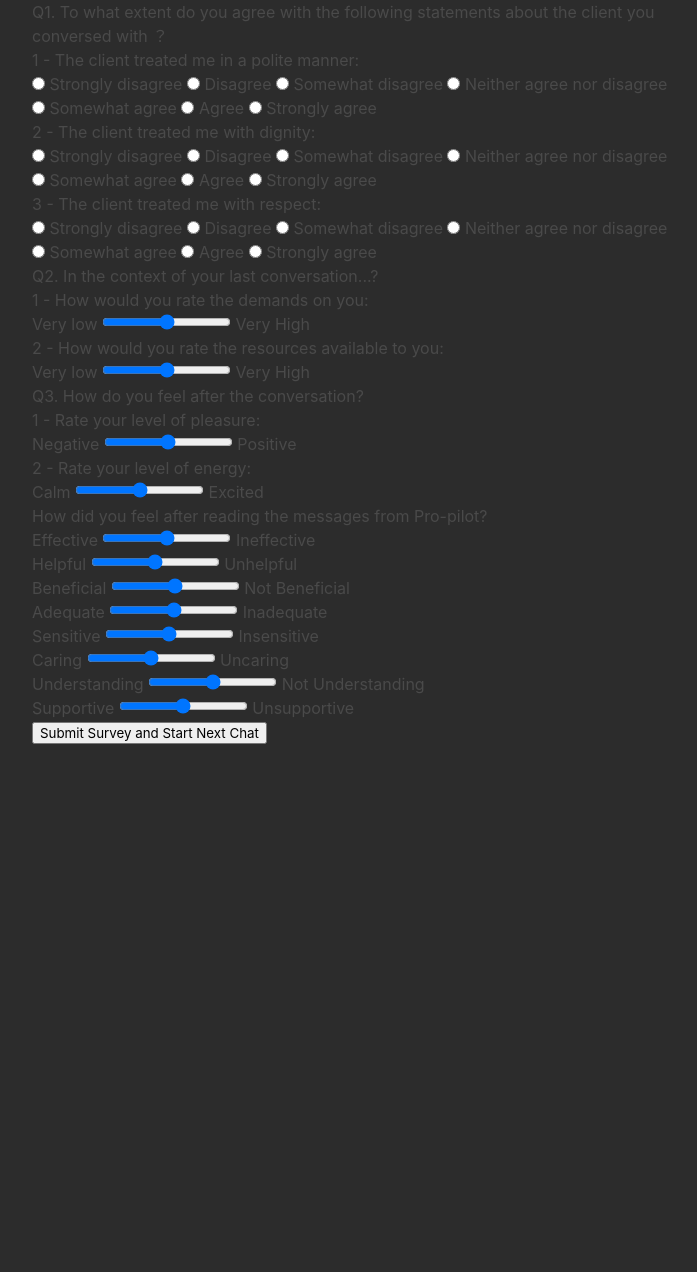
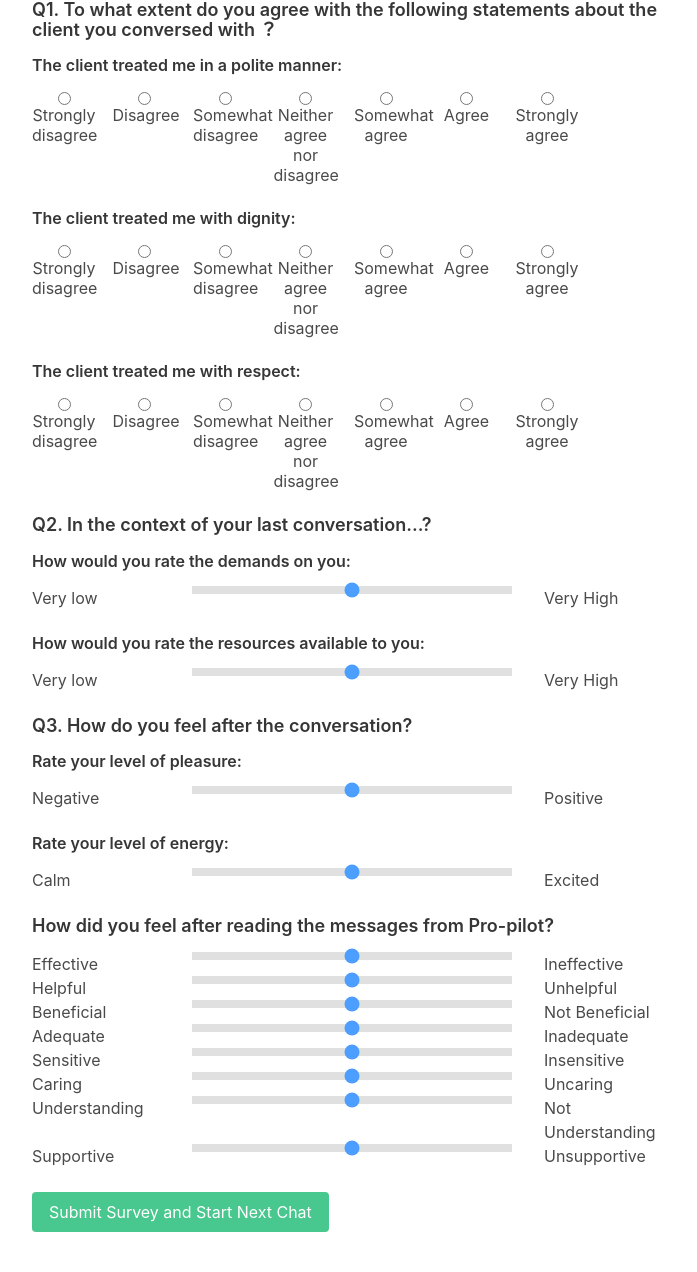
Before and after one commit to vedantswain/care-pilot, a Flask app: page /1/set-survey in a window 1280 px wide. Shown: the whole page, without its empty margins (288-985 px from the left). Run offline with Flask 3, Linux system fonts and the light colour scheme; parts of the project's set-up code (start-up, migrations or seed data) failed here and were passed over; some libraries are stand-ins or nearby versions.

Commit message:
Facelift on the form elements and arrangement to fit template and scoring.

```diff
--- a/static/style_chat.css
+++ b/static/style_chat.css
@@ -294,3 +294,38 @@ pre {
 .very-negative {
   background-color: #FF4500; /* Example green color */
 }
+
+.slider-container {
+  display: flex;
+  justify-content: space-between;
+  width: 100%;
+}
+
+.slider-container span {
+    width: 8em;
+}
+
+.slider {
+  -webkit-appearance: none;
+  width: 24em;
+  height: 8px;
+  background: #d3d3d3;
+  opacity: 0.7;
+  -webkit-transition: .2s;
+  transition: opacity .2s;
+}
+
+.slider:hover {
+  opacity: 1;
+}
+
+.radio {
+    width: 4em;
+    margin-right: 4px;
+    text-align: -webkit-center;
+    vertical-align: text-top;
+}
+
+.radio input {
+    display: block;
+}
--- a/templates/feedback.html
+++ b/templates/feedback.html
@@ -4,127 +4,143 @@
     <meta charset="UTF-8">
     <title>Post-task Survey</title>
     <link rel="stylesheet" href="https://unpkg.com/bulma@0.9.3/css/bulma.min.css">
+    <link rel="stylesheet" href="{{ url_for('static', filename='style_chat.css') }}">
 </head>
 <body>
 
 <form id="feedbackForm">
     <div class="modal" id="surveyModal">
-        <div class="modal-background"></div>
         <div class="modal-content">
 
             <!-- Interaction -->
-            <div class="survey-section">
-                <h2>Q1. To what extent do you agree with the following statements about the client you conversed with ？</h2>
-                <h3>1 - The client treated me in a polite manner:</h3>
-                <label><input type="radio" name="polite" value="1"> Strongly disagree</label>
-                <label><input type="radio" name="polite" value="2"> Disagree</label>
-                <label><input type="radio" name="polite" value="3"> Somewhat disagree</label>
-                <label><input type="radio" name="polite" value="4"> Neither agree nor disagree</label>
-                <label><input type="radio" name="polite" value="5"> Somewhat agree</label>
-                <label><input type="radio" name="polite" value="6"> Agree</label>
-                <label><input type="radio" name="polite" value="7"> Strongly agree</label>
+            <div class="block survey-section">
+                <div class="control content">
+                    <h5>Q1. To what extent do you agree with the following statements about the client you conversed with ？</h5>
+                    <h6>The client treated me in a polite manner:</h6>
+                        <label class="radio"><input type="radio" name="polite" value="-3"> Strongly disagree</label>
+                        <label class="radio"><input type="radio" name="polite" value="-2"> Disagree</label>
+                        <label class="radio"><input type="radio" name="polite" value="-1"> Somewhat disagree</label>
+                        <label class="radio"><input type="radio" name="polite" value="0"> Neither agree nor disagree</label>
+                        <label class="radio"><input type="radio" name="polite" value="1"> Somewhat agree</label>
+                        <label class="radio"><input type="radio" name="polite" value="2"> Agree</label>
+                        <label class="radio"><input type="radio" name="polite" value="3"> Strongly agree</label>
 
-                <h3>2 - The client treated me with dignity:</h3>
-                <label><input type="radio" name="dignity" value="1"> Strongly disagree</label>
-                <label><input type="radio" name="dignity" value="2"> Disagree</label>
-                <label><input type="radio" name="dignity" value="3"> Somewhat disagree</label>
-                <label><input type="radio" name="dignity" value="4"> Neither agree nor disagree</label>
-                <label><input type="radio" name="dignity" value="5"> Somewhat agree</label>
-                <label><input type="radio" name="dignity" value="6"> Agree</label>
-                <label><input type="radio" name="dignity" value="7"> Strongly agree</label>
+                </div>
+                <div class="control content">
 
-                <h3>3 - The client treated me with respect:</h3>
-                <label><input type="radio" name="respect" value="1"> Strongly disagree</label>
-                <label><input type="radio" name="respect" value="2"> Disagree</label>
-                <label><input type="radio" name="respect" value="3"> Somewhat disagree</label>
-                <label><input type="radio" name="respect" value="4"> Neither agree nor disagree</label>
-                <label><input type="radio" name="respect" value="5"> Somewhat agree</label>
-                <label><input type="radio" name="respect" value="6"> Agree</label>
-                <label><input type="radio" name="respect" value="7"> Strongly agree</label>
+                    <h6>The client treated me with dignity:</h6>
+                        <label class="radio"><input type="radio" name="dignity" value="-3"> Strongly disagree</label>
+                        <label class="radio"><input type="radio" name="dignity" value="-2"> Disagree</label>
+                        <label class="radio"><input type="radio" name="dignity" value="-1"> Somewhat disagree</label>
+                        <label class="radio"><input type="radio" name="dignity" value="0"> Neither agree nor disagree</label>
+                        <label class="radio"><input type="radio" name="dignity" value="1"> Somewhat agree</label>
+                        <label class="radio"><input type="radio" name="dignity" value="2"> Agree</label>
+                        <label class="radio"><input type="radio" name="dignity" value="3"> Strongly agree</label>
+
+                </div>
+                <div class="control content">
+
+                    <h6>The client treated me with respect:</h6>
+                        <label class="radio"><input type="radio" name="respect" value="-3"> Strongly disagree</label>
+                        <label class="radio"><input type="radio" name="respect" value="-2"> Disagree</label>
+                        <label class="radio"><input type="radio" name="respect" value="-1"> Somewhat disagree</label>
+                        <label class="radio"><input type="radio" name="respect" value="0"> Neither agree nor disagree</label>
+                        <label class="radio"><input type="radio" name="respect" value="1"> Somewhat agree</label>
+                        <label class="radio"><input type="radio" name="respect" value="2"> Agree</label>
+                        <label class="radio"><input type="radio" name="respect" value="3"> Strongly agree</label>
+                </div>
             </div>
 
             <!-- Cognitive Demands/Resources -->
-            <div class="survey-section">
-                <h2>Q2. In the context of your last conversation...?</h2>
-                <h3>1 - How would you rate the demands on you:</h3>
-                <div class="range-labels">
+            <div class="block survey-section">
+                <div class="control content">
+                    <h5>Q2. In the context of your last conversation...?</h5>
+                    <h6>How would you rate the demands on you:</h6>
+                    <div class="slider-container">
                         <span>Very low</span>
-                    <input type="range" name="demands" min="1" max="5" value="3" class="slider">
+                        <input type="range" name="demands" min="-2" max="2"  class="slider">
                         <span>Very High</span>
                     </div>
-
-                <h3>2 - How would you rate the resources available to you:</h3>
-                <div class="range-labels">
+                </div>
+                <div class="control content">
+                    <h6>How would you rate the resources available to you:</h6>
+                    <div class="slider-container">
                         <span>Very low</span>
-                    <input type="range" name="resources" min="1" max="5" value="3" class="slider">
+                        <input type="range" name="resources" min="-2" max="2"  class="slider">
                         <span>Very High</span>
+                    </div>
                 </div>
             </div>
 
             <!-- Valence/Arousal -->
-            <div class="survey-section">
-                <h2>Q3. How do you feel after the conversation?</h2>
-                <h3>1 - Rate your level of pleasure:</h3>
+            <div class="block survey-section">
+                <div class="control content">
+                    <h5>Q3. How do you feel after the conversation?</h5>
+                    <h6>Rate your level of pleasure:</h6>
                     <div class="slider-container">
                         <span>Negative</span>
-                    <input type="range" name="valence" min="1" max="5" value="3" class="slider">
+                        <input type="range" name="valence" min="-2" max="2"  class="slider">
                         <span>Positive</span>
                     </div>
-
-                <h3>2 - Rate your level of energy:</h3>
+                </div>
+                <div class="control content">
+                    <h6>Rate your level of energy:</h6>
                     <div class="slider-container">
                         <span>Calm</span>
-                    <input type="range" name="arousal" min="1" max="5" value="3" class="slider">
+                        <input type="range" name="arousal" min="-2" max="2"  class="slider">
                         <span>Excited</span>
+                    </div>
                 </div>
             </div>
 
             <!-- Support -->
-            <div class="survey-section">
-                <h2>How did you feel after reading the messages from Pro-pilot?</h2>
+            <div class="block survey-section">
+                <div class="control content">
+                    <h5>How did you feel after reading the messages from Pro-pilot?</h5>
                     <div class="slider-container">
                         <span>Effective</span>
-                    <input type="range" name="effective" min="1" max="5" value="3" class="slider">
+                        <input type="range" name="effective" min="-2" max="2" class="slider">
                         <span>Ineffective</span>
                     </div>
                     <div class="slider-container">
                         <span>Helpful</span>
-                    <input type="range" name="helpful" min="1" max="5" value="3" class="slider">
+                        <input type="range" name="helpful" min="-2" max="2" class="slider">
                         <span>Unhelpful</span>
                     </div>
                     <div class="slider-container">
                         <span>Beneficial</span>
-                    <input type="range" name="beneficial" min="1" max="5" value="3" class="slider">
+                        <input type="range" name="beneficial" min="-2" max="2" class="slider">
                         <span>Not Beneficial</span>
                     </div>
                     <div class="slider-container">
                         <span>Adequate</span>
-                    <input type="range" name="adequate" min="1" max="5" value="3" class="slider">
+                        <input type="range" name="adequate" min="-2" max="2" class="slider">
                         <span>Inadequate</span>
                     </div>
                     <div class="slider-container">
                         <span>Sensitive</span>
-                    <input type="range" name="sensitive" min="1" max="5" value="3" class="slider">
+                        <input type="range" name="sensitive" min="-2" max="2" class="slider">
                         <span>Insensitive</span>
                     </div>
                     <div class="slider-container">
                         <span>Caring</span>
-                    <input type="range" name="caring" min="1" max="5" value="3" class="slider">
+                        <input type="range" name="caring" min="-2" max="2" class="slider">
                         <span>Uncaring</span>
                     </div>
                     <div class="slider-container">
                         <span>Understanding</span>
-                    <input type="range" name="understanding" min="1" max="5" value="3" class="slider">
+                        <input type="range" name="understanding" min="-2" max="2" class="slider">
                         <span>Not Understanding</span>
                     </div>
                     <div class="slider-container">
                         <span>Supportive</span>
-                    <input type="range" name="supportive" min="1" max="5" value="3" class="slider">
+                        <input type="range" name="supportive" min="-2" max="2" class="slider">
                         <span>Unsupportive</span>
                     </div>
                 </div>
+            </div>
 
-            <button type="submit">Submit Survey and Start Next Chat</button>
+            <button class="button is-success" type="submit">Submit Survey and Start Next Chat</button>
         </div>
     </div>
 </form>
```
Lines whose indentation alone changed are shown as unchanged.
